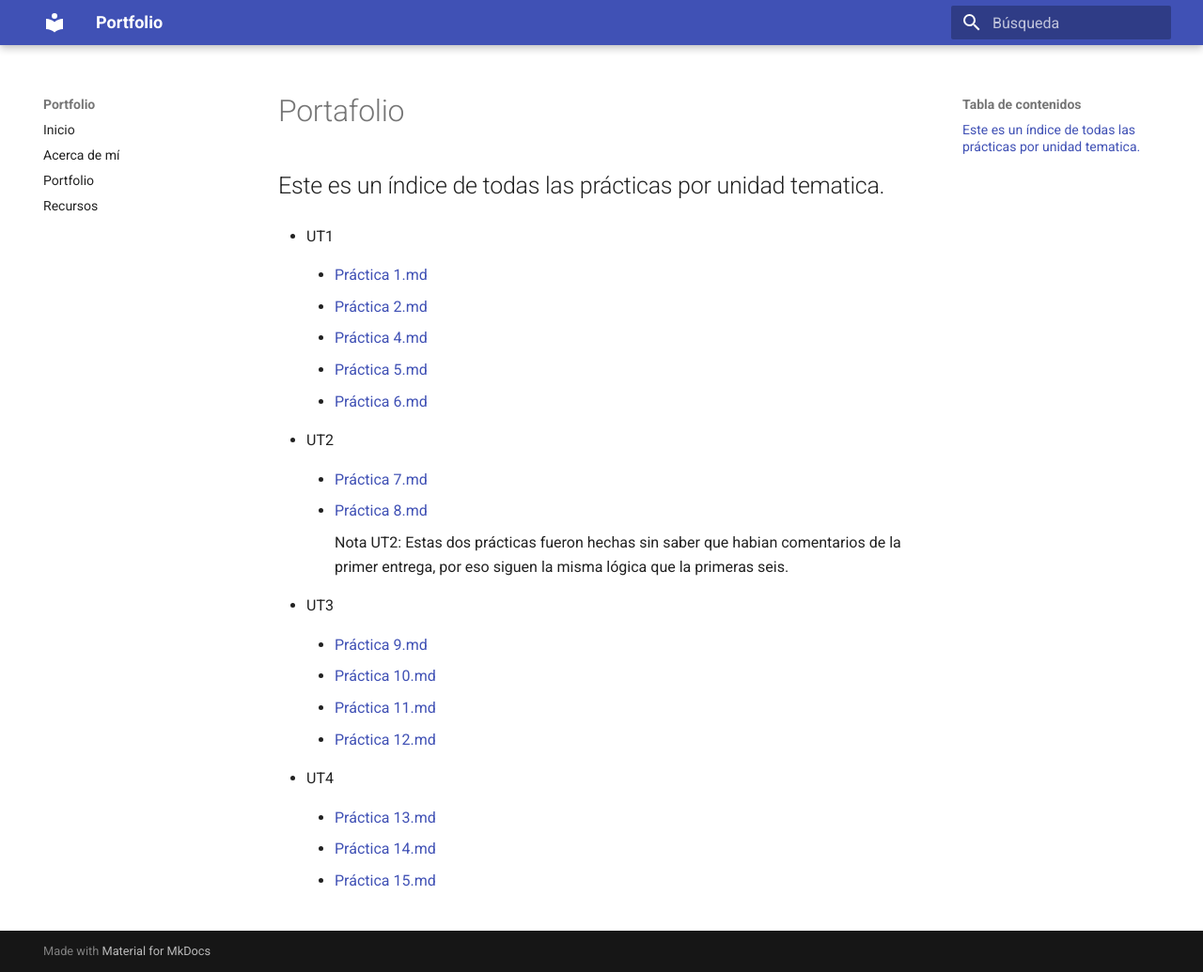
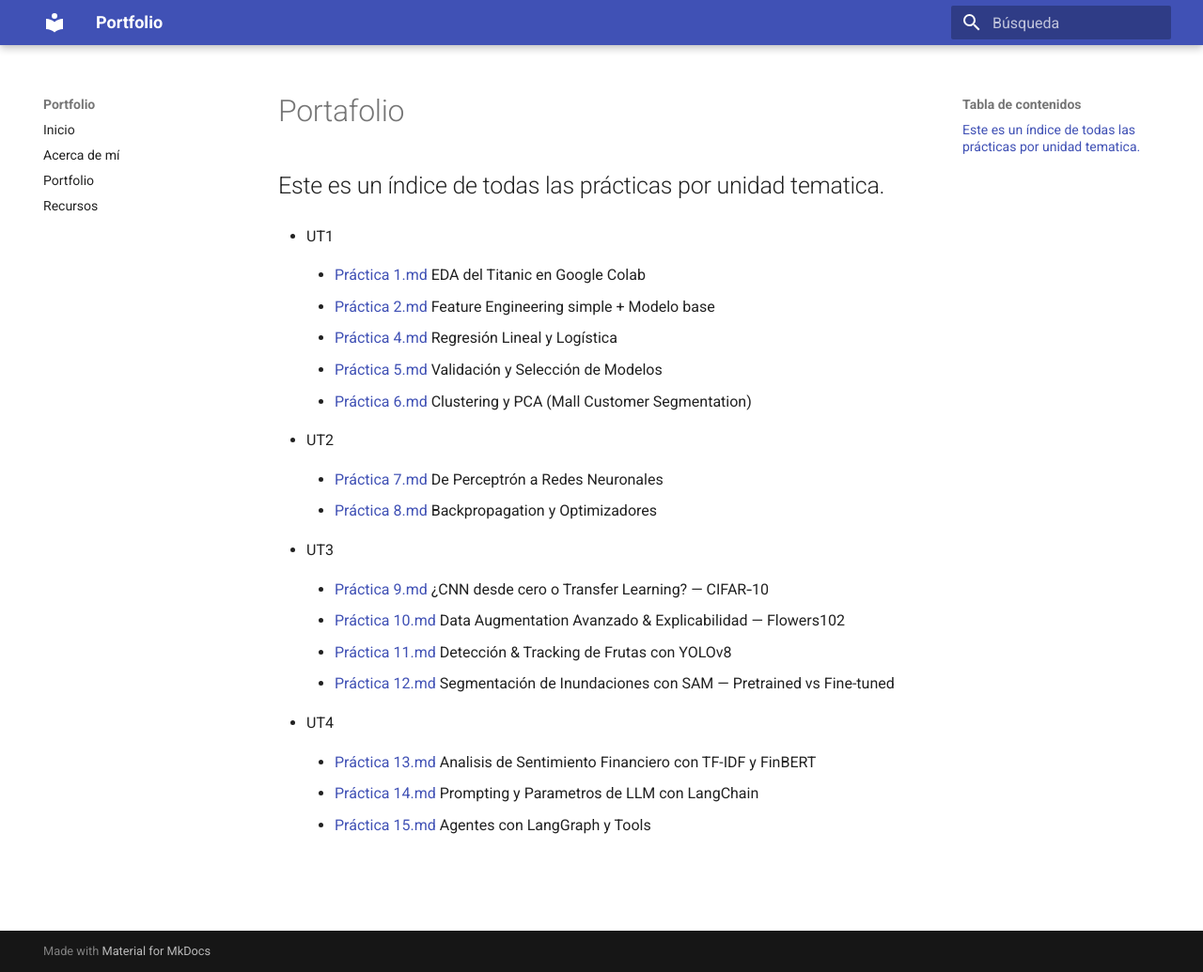
Before and after one commit to JuaniCama/portfolio-ia, an MkDocs documentation site: the page built from docs/portfolio/index.md, in a window 1280 px wide and 1035 px high. Shown: the whole window at 94% size. Built offline with MkDocs 1.6.1 and Material for MkDocs 9.7.7, drawn with Linux system fonts in a browser that asks for light colours.

Commit message:
Agregado de UT4

```diff
--- a/docs/portfolio/index.md
+++ b/docs/portfolio/index.md
@@ -7,35 +7,33 @@ date: 2025-01-01
 
 ## Este es un índice de todas las prácticas por unidad tematica.
 - UT1
-    - [Práctica 1.md](UT1/Practica_1.md)
+    - [Práctica 1.md](UT1/Practica_1.md) EDA del Titanic en Google Colab
 
-    - [Práctica 2.md](UT1/Practica_2.md)
+    - [Práctica 2.md](UT1/Practica_2.md) Feature Engineering simple + Modelo base
 
-    - [Práctica 4.md](UT1/Practica_4.md)
+    - [Práctica 4.md](UT1/Practica_4.md) Regresión Lineal y Logística
 
-    - [Práctica 5.md](UT1/Practica_5.md)
+    - [Práctica 5.md](UT1/Practica_5.md) Validación y Selección de Modelos
 
-    - [Práctica 6.md](UT1/Practica_6.md)
+    - [Práctica 6.md](UT1/Practica_6.md) Clustering y PCA (Mall Customer Segmentation)
 
 - UT2
-    - [Práctica 7.md](UT2/Practica_7.md)
+    - [Práctica 7.md](UT2/Practica_7.md) De Perceptrón a Redes Neuronales
 
-    - [Práctica 8.md](UT2/Practica_8.md)
-
-        Nota UT2: Estas dos prácticas fueron hechas sin saber que habian comentarios de la primer entrega, por eso siguen la misma lógica que la primeras seis.
+    - [Práctica 8.md](UT2/Practica_8.md) Backpropagation y Optimizadores
 
 - UT3
-    - [Práctica 9.md](UT3/Practica_9.md)
+    - [Práctica 9.md](UT3/Practica_9.md) ¿CNN desde cero o Transfer Learning? — CIFAR‑10
 
-    - [Práctica 10.md](UT3/Practica_10.md)
+    - [Práctica 10.md](UT3/Practica_10.md) Data Augmentation Avanzado & Explicabilidad — Flowers102
 
-    - [Práctica 11.md](UT3/Practica_11.md)
+    - [Práctica 11.md](UT3/Practica_11.md) Detección & Tracking de Frutas con YOLOv8
 
-    - [Práctica 12.md](UT3/Practica_12.md)
+    - [Práctica 12.md](UT3/Practica_12.md) Segmentación de Inundaciones con SAM — Pretrained vs Fine-tuned
 
 - UT4
-    - [Práctica 13.md](UT3/Practica_13.md)
+    - [Práctica 13.md](UT3/Practica_13.md) Analisis de Sentimiento Financiero con TF-IDF y FinBERT
 
-    - [Práctica 14.md](UT3/Practica_15.md)
+    - [Práctica 14.md](UT3/Practica_15.md) Prompting y Parametros de LLM con LangChain
 
-    - [Práctica 15.md](UT3/Practica_15.md)
+    - [Práctica 15.md](UT3/Practica_15.md) Agentes con LangGraph y Tools
```
Also changed, not shown: docs/portfolio/UT2/Practica_7.md (+1 -3 lines), docs/portfolio/UT2/Practica_8.md (+1 -3 lines).
